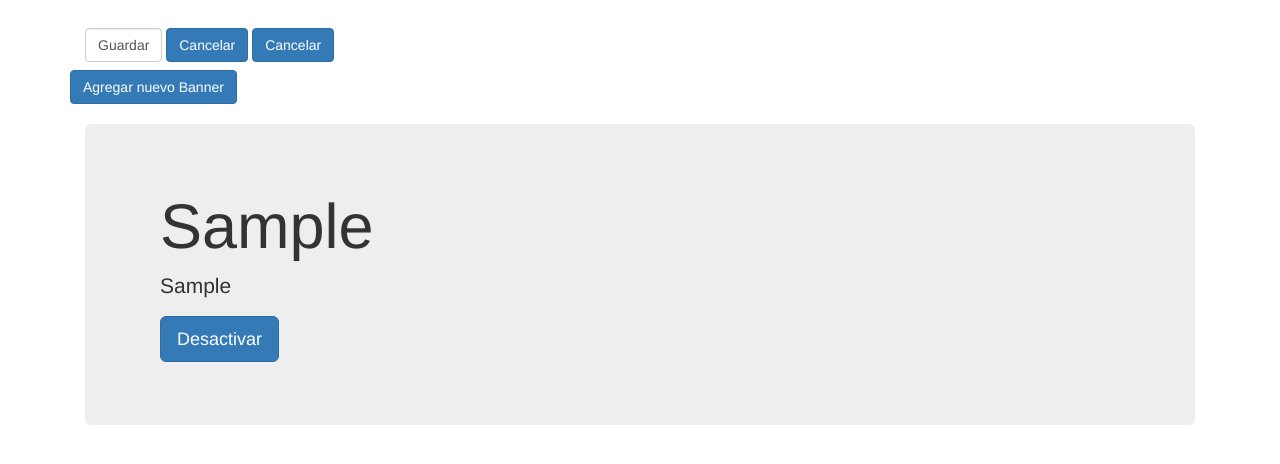
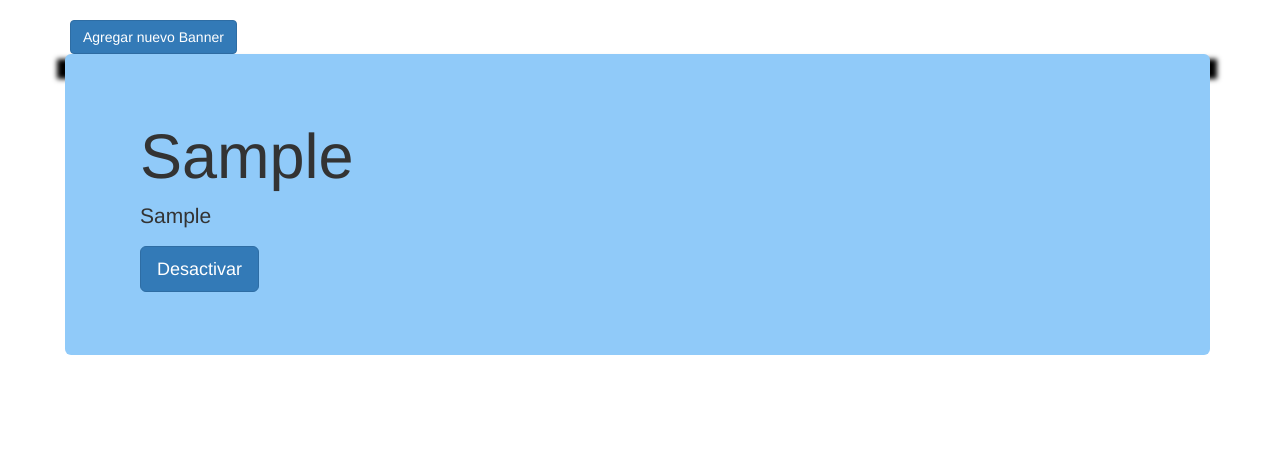
Before and after one commit to david97ly/glass1.2, a Django app: template glass/templates/confbanner.html in a window 1280 px wide. Shown: the part 51-515 px from the top of the page. Run offline with Django 3.2, Linux system fonts and the light colour scheme; tables that the repository leaves empty hold one stand-in row (values such as "Sample post"); the template is opened without the code that fills it: values that come from a table or form of the project are taken from there, most other values are stand-ins (such as "Sample title", 1, 10 or a date in 2020); parts of the project's set-up code (start-up, migrations or seed data) failed here and were passed over; some libraries are stand-ins or nearby versions.

Commit message:
jaja hoy si se va  ver pispirinay

```diff
--- a/glass/static/confbanner.css
+++ b/glass/static/confbanner.css
@@ -0,0 +1,20 @@
+#formu{
+  display: none;
+}
+
+#cance{
+  display: none;
+}
+
+
+ #myCarousel{
+        box-shadow: -3px -5px 5px 10px black;
+      }
+
+
+       .bien{
+        background: #90caf9;
+        margin-left: -20px;
+        margin-top: -20px;
+        margin-right: -15px;
+       }
```
Also changed, not shown: glass/static/configuraciones.css (+0 -9 lines).
